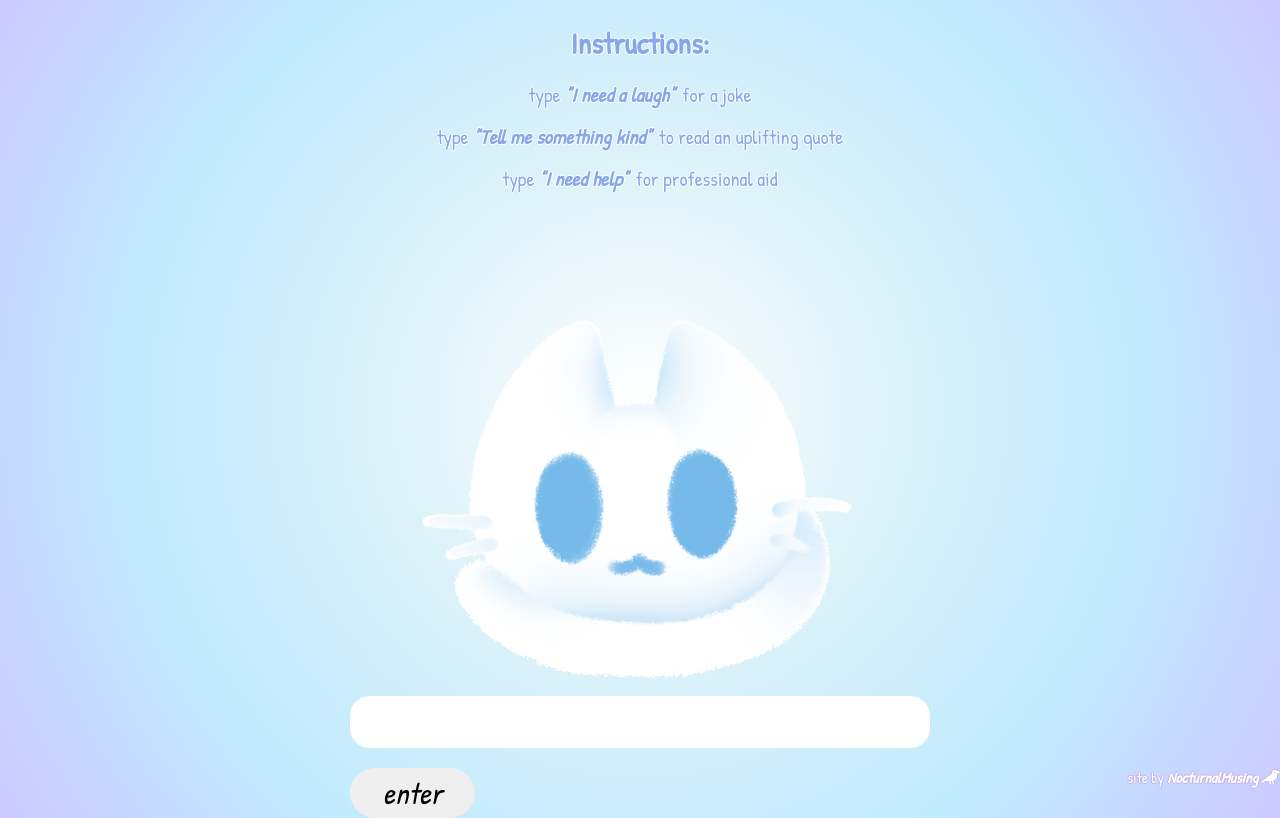
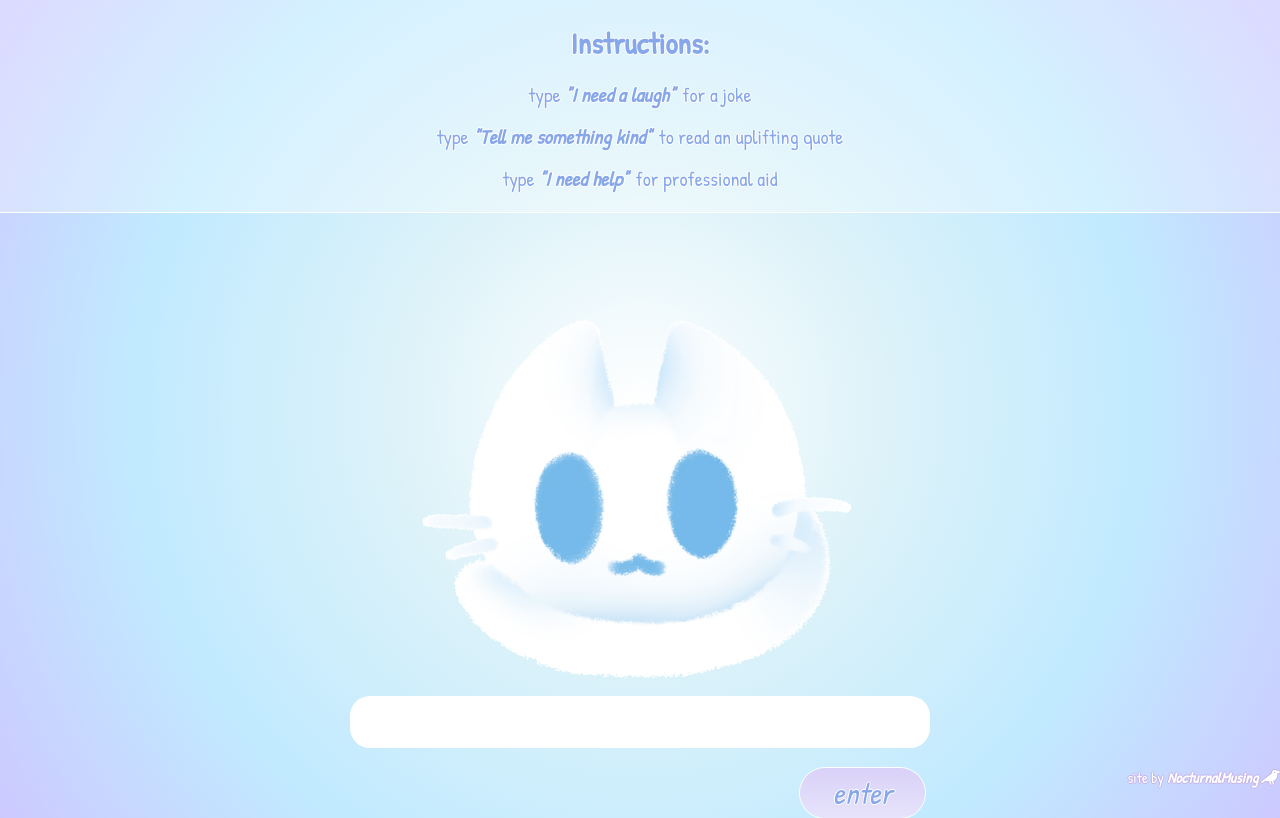
Before and after one commit to NocturnalMusing/calm-kitten, a React (Create React App) app in the folder calm-kitten/: page / in a window 1280 px wide. Built offline with nearby package versions, Linux system fonts and the light colour scheme; the HTML template or start-up script is replaced by a standard one.

Commit message:
Added styling

```diff
--- a/calm-kitten/src/App.css
+++ b/calm-kitten/src/App.css
@@ -8,13 +8,18 @@ body {
 
 button {
     font-family: 'Patrick Hand', cursive;
+    background: linear-gradient(rgb(217, 209, 247), rgb(231, 227, 252));
+    color: rgb(135, 167, 235);
+    text-shadow: -1px 0 white, 0 1px white, 1px 0 white, 0 -1px white;
+    box-shadow: -1px 0 white, 0 1px white, 1px 0 white, 0 -1px white;
 }
 
 .again {
     font-size: 20px;
     border: none;
-    height: 50px;
+    height: 35px;
     width: 150px;
+    border-radius: 50px;
 }
 
 /****** HEADER COMPONENTS ******/
@@ -23,6 +28,8 @@ button {
     display: flex;
     align-items: center;
     flex-direction: column;
+    background-color: rgba( 255, 255, 255, .3);
+    box-shadow: -1px 0 white, 0 1px white, 1px 0 white, 0 -1px white;
     color: rgb(135, 167, 235);
     text-shadow: -1px 0 white, 0 1px white, 1px 0 white, 0 -1px white;
     height: auto;
@@ -66,6 +73,7 @@ button {
 }
 
 .home-page button {
+    margin-left: 450px;
     width: 125px;
     height: 50px;
     margin-top: 20px;
```
